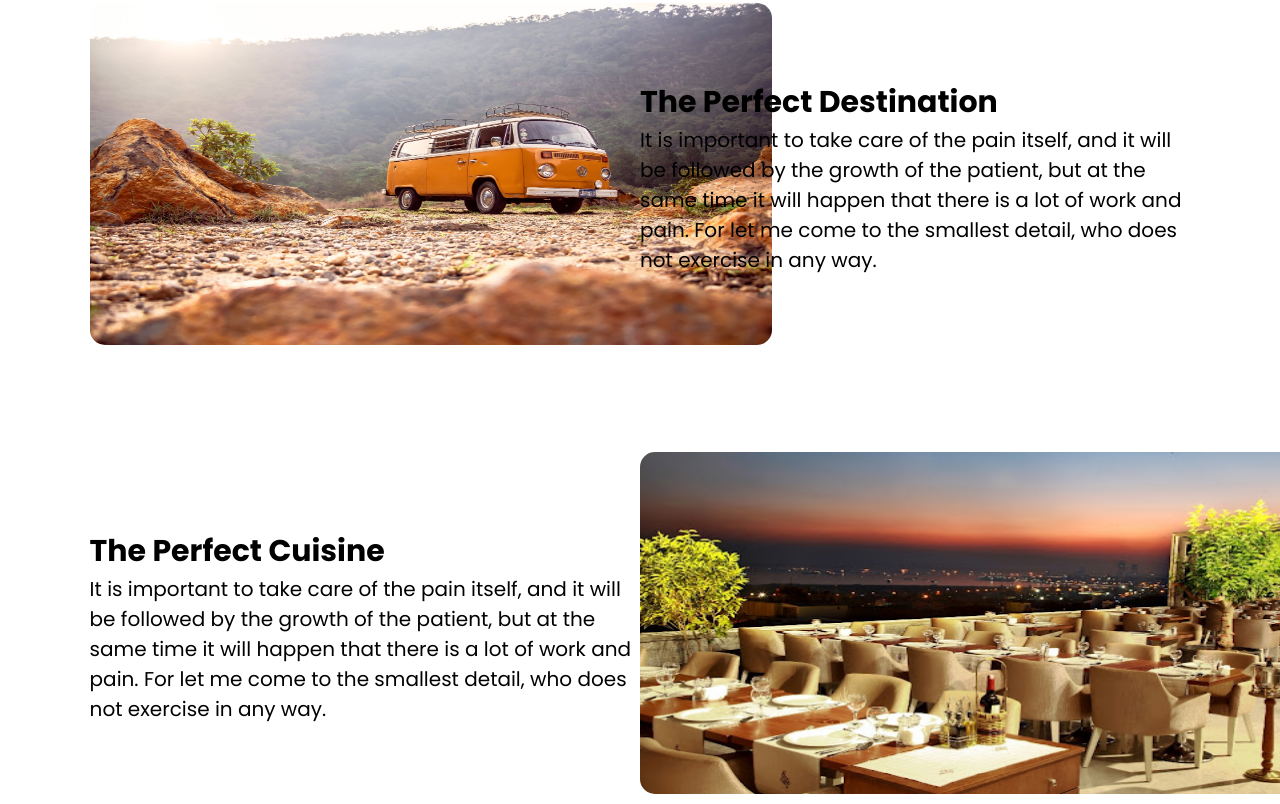
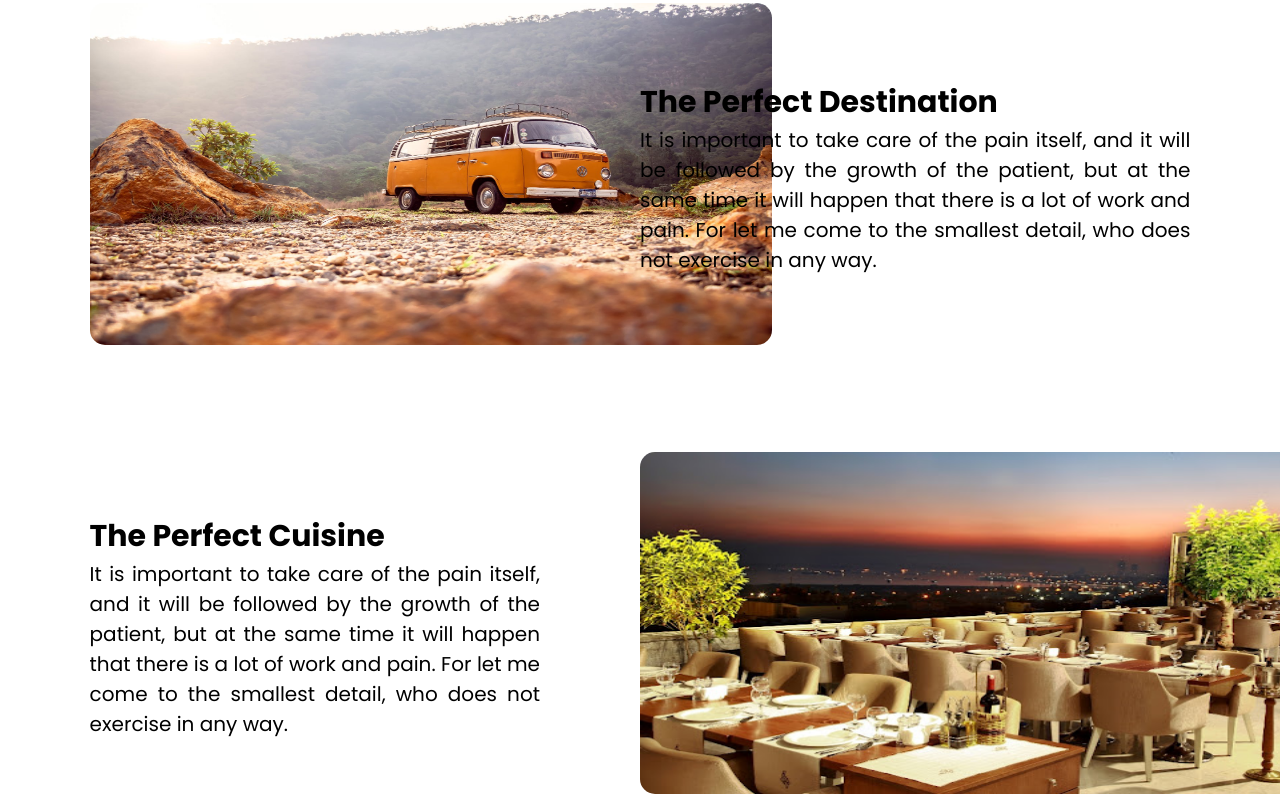
Before and after one commit to Md-LatifurRatul/travel-website, a plain HTML site: page index.html in a window 1280 px wide. Shown: the part 2016-2820 px from the top of the page. Drawn offline with Linux system fonts and the light colour scheme.

Commit message:
complete travel layout

```diff
--- a/index.html
+++ b/index.html
@@ -97,7 +97,7 @@
           <div class="package-info">
             <h3>The Perfect Destination</h3>
 
-            <p>
+            <p class="perfect-destination">
               It is important to take care of the pain itself, and it will be
               followed by the growth of the patient, but at the same time it
               will happen that there is a lot of work and pain. For let me come
--- a/style/style.css
+++ b/style/style.css
@@ -168,6 +168,10 @@ p {
   margin: auto;
   width: 86%;
   margin-top: 42px;
+
+  p {
+    text-align: justify;
+  }
 }
 .package-header {
   text-align: center;
@@ -183,6 +187,10 @@ p {
 .package-destination {
   display: flex;
   margin-top: 100px;
+}
+
+.cuisine-info {
+  margin-right: 100px;
 }
 
 .package-info {
@@ -222,6 +230,7 @@ textarea {
   border: none;
   border-radius: 15px;
   background: #f8f8f8;
+  padding: 15px;
   font-size: 20px;
   margin: 35px 0;
 }
```
